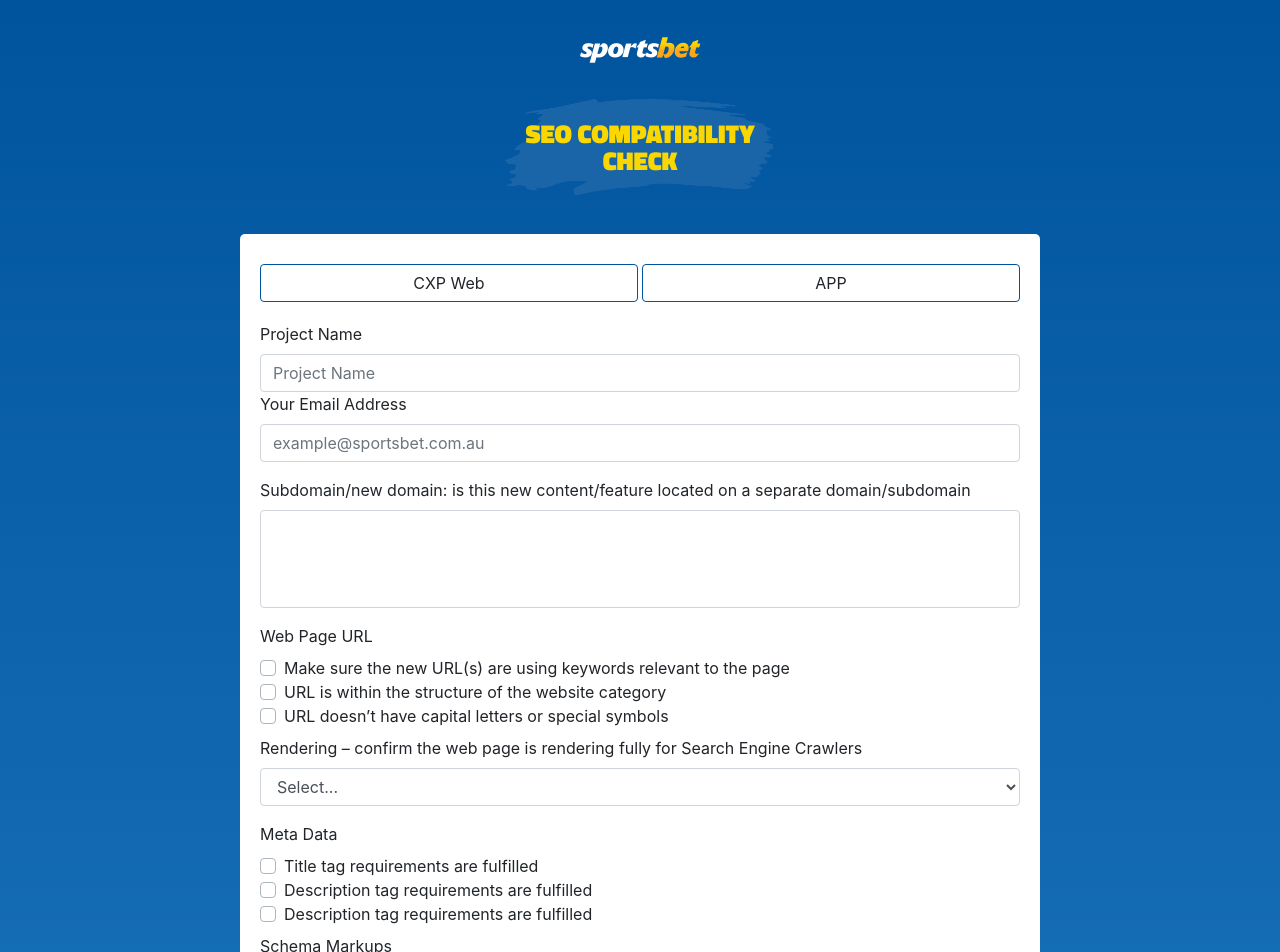
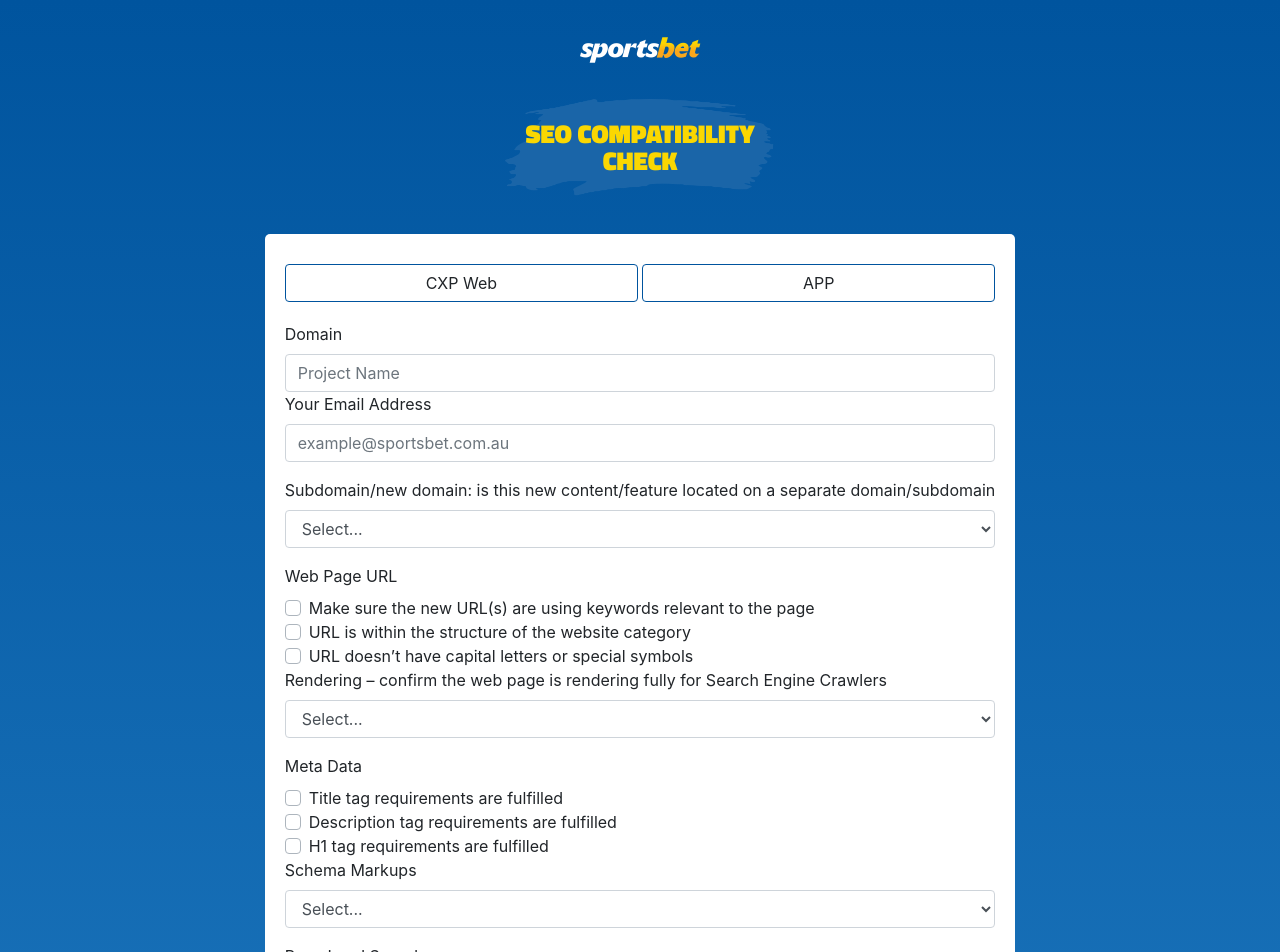
Before and after one commit to ventosae/ba-checklist, a React (Create React App) app in the folder ba-checklist/: page / in a window 1280 px wide. Shown: the top 952 px of the page. Built offline with nearby package versions, Linux system fonts and the light colour scheme.

Commit message:
input components has been created

```diff
--- a/ba-checklist/package.json
+++ b/ba-checklist/package.json
@@ -7,7 +7,8 @@
     "react": "^16.9.0",
     "react-dom": "^16.9.0",
     "react-helmet": "^5.2.1",
-    "react-scripts": "3.1.1"
+    "react-scripts": "3.1.1",
+    "react-select": "^3.0.4"
   },
   "scripts": {
     "start": "react-scripts start",
--- /dev/null
+++ b/ba-checklist/src/componenets/checklist.js
@@ -0,0 +1,33 @@
+import React, { Component } from "react";
+
+class Checklistfield extends Component {
+  state = {};
+  render() {
+    const options = this.props.options;
+    return (
+      <div className="form-b__check-main">
+        <label className="form-b__lable">{this.props.inputLabel}</label>
+        {options.map(option => (
+          <div className=" form-check form-b__check custom-control custom-checkbox">
+            <input
+              className="form-check-input custom-control-input"
+              type="checkbox"
+              onChange={this.props.inputChange}
+              name={option.optionState}
+              id={option.optionState}
+            />
+
+            <label
+              className="form-check-label form-b__check-lable custom-control-label "
+              for={option.optionState}
+            >
+              {option.optionLable}
+            </label>
+          </div>
+        ))}
+      </div>
+    );
+  }
+}
+
+export default Checklistfield;
--- a/ba-checklist/src/componenets/error.js
+++ b/ba-checklist/src/componenets/error.js
@@ -2,7 +2,7 @@
 
 class Error extends Component {
   render() {
-    return <div className="invalid-feedback">{this.props.errorMessage}</div>;
+    return <p className="invalid-feedback">{this.props.errorMessage}</p>;
   }
 }
 
--- a/ba-checklist/src/componenets/form.js
+++ b/ba-checklist/src/componenets/form.js
@@ -2,6 +2,8 @@
 import "../App.css";
 import Error from "./error.js";
 import Inputfield from "./input.js";
+import Selectfield from "./select.js";
+import Checklistfield from "./checklist.js";
 
 class Form extends Component {
   state = {
@@ -12,20 +14,14 @@
     schema: "",
     pagespeed: "",
     content: "",
-    isProjectValid: true,
-    isEmailValid: true,
-    isDomainValid: true,
-    isRenderingValid: true,
-    isPageSpeedValid: true,
-    isSchemaValid: true,
-    formStatus: {
-      isProjectValid: true,
-      isEmailValid: true,
-      isDomainValid: true,
-      isRenderingValid: true,
-      isPageSpeedValid: true,
-      isSchemaValid: true
-    },
+
+    projectNameValid: true,
+    emailValid: true,
+    domainValid: true,
+    renderingValid: true,
+    schemaValid: true,
+    pagespeedValid: true,
+    contentValid: true,
     formErrors: {
       projectName: "Plese enter project name",
       email: "Email is invalid",
@@ -37,9 +33,6 @@
       h1: "Please pick an answer",
       schema: "Please pick an answer, COME ON",
       pagespeed: "Please pick an answer"
-    },
-    formLables: {
-      projectName: "Project Name"
     }
   };
 
@@ -65,83 +58,37 @@
   formValid = () => {
     let valid = true;
     const fields = this.state;
-    const {
-      projectName,
-      email,
-      domain,
-      rendering,
-      schema,
-      pagespeed,
-      content
-    } = this.state;
-    console.log(projectName);
-    for (let key in fields) {
-      if (key === "projectName") {
-        const projectNameStatus = this.lenghValid(fields[key]);
-        if (!projectNameStatus) {
-          this.setState({ isProjectValid: projectNameStatus });
-          valid = false;
-        } else {
-          this.setState({ isProjectValid: projectNameStatus });
-        }
-      }
-      if (key === "email") {
-        const emailValidationStatus = this.emailValid(fields[key]);
-        if (!emailValidationStatus) {
-          this.setState({ isEmailValid: emailValidationStatus });
-          valid = false;
-        } else {
-          this.setState({ isEmailValid: emailValidationStatus });
-        }
-      }
 
-      if (key === "domain") {
-        const domainValidationStatus = this.lenghValid(fields[key]);
-        if (!domainValidationStatus) {
-          this.setState({ isDomainValid: domainValidationStatus });
-          valid = false;
-        } else {
-          this.setState({ isDomainValid: domainValidationStatus });
-        }
-      }
+    const fieldsKeys = [
+      "projectName",
+      "email",
+      "domain",
+      "rendering",
+      "schema",
+      "pagespeed",
+      "content"
+    ];
 
-      if (key === "schema") {
-        const validationStatus = this.lenghValid(fields[key]);
-        if (!validationStatus) {
-          this.setState({ isSchemaValid: validationStatus });
-          valid = false;
-        } else {
-          this.setState({ isSchemaValid: validationStatus });
-        }
-      }
-
-      if (key === "pagespeed") {
-        const validationStatus = this.lenghValid(fields[key]);
-        if (!validationStatus) {
-          this.setState({ isPageSpeedValid: validationStatus });
-          valid = false;
-        } else {
-          this.setState({ isPageSpeedValid: validationStatus });
-        }
-      }
-
-      if (key === "rendering") {
-        const validationStatus = this.lenghValid(fields[key]);
-        if (!validationStatus) {
-          this.setState({ isRenderingValid: validationStatus });
-          valid = false;
-        } else {
-          this.setState({ isRenderingValid: validationStatus });
-        }
+    for (var i = 0; i < fieldsKeys.length; i++) {
+      let key = fieldsKeys[i];
+      console.log(key);
+      const projectNameStatus = this.lenghValid(fields[key]);
+      let fieldsKeyString = String(key);
+      let keyValid = fieldsKeyString.concat("Valid");
+      console.log("Key Valid Value", keyValid);
+      if (!projectNameStatus) {
+        this.setState({ [keyValid]: projectNameStatus });
+        valid = false;
+      } else {
+        this.setState({ [keyValid]: projectNameStatus });
       }
     }
-
     return valid;
   };
 
   handleInputChange = event => {
     const target = event.target;
-    const value = target.type === "checkbox" ? target.value : target.value;
+    const value = target.type === "checkbox" ? target.checked : target.value;
     const name = target.name;
     console.log(`HandleInputChange is Running for ${name}`);
 
@@ -166,234 +113,120 @@
         <div className="form-group form-b__group">
           <Inputfield
             inputChange={this.handleInputChange}
-            inputLabel={this.state.formLables.projectName}
-            isInputValid={this.state.isProjectValid}
-            inputId="project-input"
+            inputLabel="Domain"
+            isInputValid={this.state.projectNameValid}
+            inputId="projectName"
             inputPlaceholder="Project Name"
             errorMessage={this.state.formErrors.projectName}
-          ></Inputfield>
+          />
 
           <Inputfield
             inputChange={this.handleInputChange}
             inputLabel="Your Email Address"
-            isInputValid={this.state.isEmailValid}
+            isInputValid={this.state.emailValid}
             inputId="email"
             inputPlaceholder="example@sportsbet.com.au"
             errorMessage={this.state.formErrors.email}
-          ></Inputfield>
+          />
         </div>
 
-        <div className="form-group form-b__group">
-          <label className="form-b__lable" for="question1">
-            Subdomain/new domain: is this new content/feature located on a
-            separate domain/subdomain
-          </label>
-          <select
-            className={`form-control form-b__select ${
-              this.state.isEmailValid ? "" : "is-invalid"
-            }`}
-            id="question1"
-            onChange={this.handleInputChange}
-            name="domain"
-            multiple={true}
-            option={["a", "fd"]}
-          >
-            {/* <option default className="form-b__option--select" value="">
-              Select...
-            </option> */}
-          </select>
-          <Error errorMessage={this.state.formErrors.domain} />
-        </div>
+        <Selectfield
+          options={[
+            "is located on separate subdomain/domain",
+            "is NOT located on subdomain/domain"
+          ]}
+          inputLabel="Subdomain/new domain: is this new content/feature located on a
+          separate domain/subdomain"
+          isInputValid={this.state.domainValid}
+          inputId="domain"
+          inputChange={this.handleInputChange}
+          errorMessage={this.state.formErrors.domain}
+        />
 
-        <div className="form-b__check-main">
-          <label className="form-b__lable">Web Page URL</label>
-          <div className=" form-check form-b__check custom-control custom-checkbox">
-            <input
-              className="form-check-input custom-control-input"
-              type="checkbox"
-              value="test"
-              id="check1"
-              onChange={this.handleInputChange}
-              name="urlKeyword"
-            />
-            <label
-              className="form-check-label form-b__check-lable custom-control-label "
-              for="check1"
-            >
-              Make sure the new URL(s) are using keywords relevant to the page
-            </label>
-          </div>
-          <div className=" form-check form-b__check custom-control custom-checkbox">
-            <input
-              className="form-check-input custom-control-input"
-              type="checkbox"
-              id="check2"
-              onChange={this.handleInputChange}
-              name="urlCapital"
-              value={this.state.urlCapital}
-            />
-            <label
-              className="form-check-label form-b__check-lable custom-control-label"
-              for="check2"
-            >
-              URL is within the structure of the website category
-            </label>
-          </div>
-          <div className=" form-check form-b__check custom-control custom-checkbox">
-            <input
-              className="form-check-input custom-control-input"
-              type="checkbox"
-              id="check3"
-              onChange={this.handleInputChange}
-              name="urlStrucutre"
-              value={this.state.urlStrucutre}
-            />
-            <label
-              className="form-check-label form-b__check-lable custom-control-label"
-              for="check3"
-            >
-              URL doesn’t have capital letters or special symbols
-            </label>
-          </div>
-        </div>
+        <Checklistfield
+          options={[
+            {
+              optionLable:
+                "Make sure the new URL(s) are using keywords relevant to the page",
+              optionState: "urlKeyword"
+            },
+            {
+              optionLable:
+                "URL is within the structure of the website category",
+              optionState: "urlStrucutre"
+            },
+            {
+              optionLable:
+                "URL doesn’t have capital letters or special symbols",
+              optionState: "urlCapital"
+            }
+          ]}
+          inputLabel="Web Page URL"
+          inputChange={this.handleInputChange}
+        />
 
-        <div className="form-group form-b__group mt-2">
-          <label className="form-b__lable" for="question2">
-            Rendering – confirm the web page is rendering fully for Search
-            Engine Crawlers
-          </label>
-          <select
-            className={`form-control form-b__select ${
-              this.state.isProjectValid ? "" : "is-invalid"
-            }`}
-            id="question2"
-            value={this.state.rendering}
-            onChange={this.handleInputChange}
-            name="rendering"
-          >
-            <option default className={"form-b__option--select"} value="">
-              Select...
-            </option>
-            <option value="Feature is using client side rendering">
-              Feature is using client side rendering
-            </option>
-            <option value="Feature is NOT using client side rendering">
-              Feature is NOT using client side rendering
-            </option>
-            <option value="Not Sure">Not Sure</option>
-          </select>
-          <Error errorMessage={this.state.formErrors.rendering} />
-        </div>
+        <Selectfield
+          options={[
+            "Feature is using client side rendering",
+            "Feature is NOT using client side rendering",
+            "Not Sure"
+          ]}
+          inputLabel="Rendering – confirm the web page is rendering fully for Search
+          Engine Crawlers"
+          isInputValid={this.state.renderingValid}
+          inputId="rendering"
+          inputChange={this.handleInputChange}
+          errorMessage={this.state.formErrors.rendering}
+        />
 
-        <div className="form-b__check-main">
-          <label className="form-b__lable">Meta Data</label>
-          <div className=" form-check form-b__check custom-control custom-checkbox">
-            <input
-              className="form-check-input custom-control-input"
-              type="checkbox"
-              value={this.state.title}
-              id="title"
-              onChange={this.handleInputChange}
-              name="title"
-            />
-            <label
-              className="form-check-label form-b__check-lable custom-control-label"
-              for="title"
-            >
-              Title tag requirements are fulfilled
-            </label>
-          </div>
-          <div className=" form-check form-b__check custom-control custom-checkbox">
-            <input
-              className="form-check-input custom-control-input"
-              type="checkbox"
-              id="description"
-              onChange={this.handleInputChange}
-              name="description"
-              value={this.state.description}
-            />
-            <label
-              className="form-check-label form-b__check-lable custom-control-label"
-              for="description"
-            >
-              Description tag requirements are fulfilled
-            </label>
-          </div>
-          <div className=" form-check form-b__check custom-control custom-checkbox">
-            <input
-              className="form-check-input custom-control-input"
-              type="checkbox"
-              id="h1"
-              onChange={this.handleInputChange}
-              name="h1"
-              value={this.state.h1}
-            />
-            <label
-              className="form-check-label form-b__check-lable custom-control-label"
-              for="h1"
-            >
-              Description tag requirements are fulfilled
-            </label>
-          </div>
-        </div>
+        <Checklistfield
+          options={[
+            {
+              optionLable: "Title tag requirements are fulfilled",
+              optionState: "titleRequirements"
+            },
+            {
+              optionLable: "Description tag requirements are fulfilled",
+              optionState: "descriptionRequirements"
+            },
+            {
+              optionLable: "H1 tag requirements are fulfilled",
+              optionState: "h1Requirements"
+            }
+          ]}
+          inputLabel="Meta Data"
+          inputChange={this.handleInputChange}
+        />
 
-        <div className="form-group form-b__group mt-2">
-          <label className="form-b__lable" for="schema">
-            Schema Markups
-          </label>
-          <select
-            className="form-check-input custom-control-input"
-            // value={this.state.schema}
-            onChange={this.handleInputChange}
-            name="schema"
-          >
-            <option default className={"form-b__option--select"} value="">
-              Select...
-            </option>
-            <option value="Schema Markups are implemeted">
-              Schema Markups are implemeted
-            </option>
-            <option value="Schema Markups are NOT implemeted">
-              Schema Markups are NOT implemeted
-            </option>
-            <option value="Not Sure">Not Sure</option>
-          </select>
-        </div>
+        <Selectfield
+          options={[
+            "Schema Markups are implemented",
+            "Schema Markups are NOT implemented",
+            "Not Sure"
+          ]}
+          inputLabel="Schema Markups"
+          isInputValid={this.state.schemaValid}
+          inputId="schema"
+          inputChange={this.handleInputChange}
+          errorMessage={this.state.formErrors.schema}
+        />
 
-        <div className="form-group form-b__group mt-2">
-          <label className="form-b__lable" for="pagespeed">
-            Page Load Speed
-          </label>
-          <select
-            className={`form-control form-b__select ${
-              this.state.isEmailValid ? "" : "is-invalid"
-            }`}
-            id="pagespeed"
-            value={this.state.pagespeed}
-            onChange={this.handleInputChange}
-            name="pagespeed"
-          >
-            <option default className={"form-b__option--select"} value="">
-              Select...
-            </option>
-            <option value="Page load speed is considered as per overall Sportsbet standard">
-              Page load speed is considered as per overall Sportsbet standard{" "}
-            </option>
-            <option
-              value="Page load speed is NOT considered as per overall Sportsbet
-              standard"
-            >
-              Page load speed is NOT considered as per overall Sportsbet
-              standard{" "}
-            </option>
-            <option value="Not Sure">Not Sure</option>
-          </select>
-          <Error errorMessage={this.state.formErrors.pagespeed} />
-        </div>
+        <Selectfield
+          options={[
+            "Page load speed is considered as per overall Sportsbet standard",
+            "Page load speed is NOT considered as per overall Sportsbet standard",
+            "Not Sure"
+          ]}
+          inputLabel="Page Load Speed"
+          isInputValid={this.state.pagespeedValid}
+          inputId="pagespeed"
+          inputChange={this.handleInputChange}
+          errorMessage={this.state.formErrors.pagespeed}
+        />
+
         <div className="form-group form-b__group">
           <label for="content">
-            SEO Team consulted in content related additions to make sure we
-            optimise for search (ex: Stats and Insights)
+            Any onther information which might be usefull for the team?
           </label>
           <textarea
             className="form-control form-b_text"
@@ -404,6 +237,7 @@
             name="content"
           />
         </div>
+
         <button type="submit" className="btn btn-primary form-main__button">
           Submit
         </button>
--- a/ba-checklist/src/componenets/select.js
+++ b/ba-checklist/src/componenets/select.js
@@ -5,31 +5,30 @@
   state = {};
 
   render() {
+    const options = this.props.options;
     return (
       <div className="form-group form-b__group">
         <label className="form-b__lable" for="question1">
-          Subdomain/new domain: is this new content/feature located on a
-          separate domain/subdomain
+          {this.props.inputLabel}
         </label>
         <select
           className={`form-control form-b__select ${
-            this.state.isEmailValid ? "" : "is-invalid"
+            this.props.isInputValid ? "" : "is-invalid"
           }`}
-          id="question1"
-          onChange={this.handleInputChange}
-          name="domain"
+          id={this.props.inputId}
+          onChange={this.props.inputChange}
+          name={this.props.inputId}
         >
           <option default className={"form-b__option--select"} value="">
             Select...
           </option>
-          <option value="is located on separate subdomain/domain">
-            is located on separate subdomain/domain
-          </option>
-          <option value="is NOT located on subdomain/domain">
-            is NOT located on subdomain/domain{" "}
-          </option>
+          {options.map(option => (
+            <option key={option} value={option}>
+              {option}
+            </option>
+          ))}
         </select>
-        <Error errorMessage={this.state.formErrors.domain} />
+        <Error errorMessage={this.props.errorMessage} />
       </div>
     );
   }
```
Also changed, not shown: 1 other file (tests, documents, lock files or other folders).
